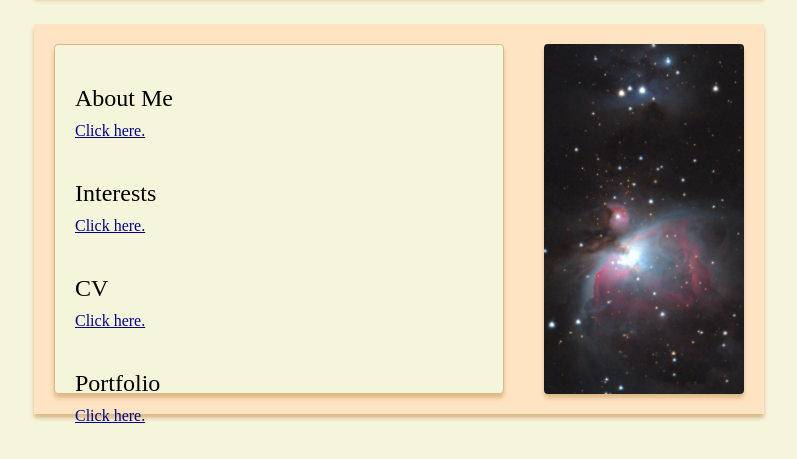
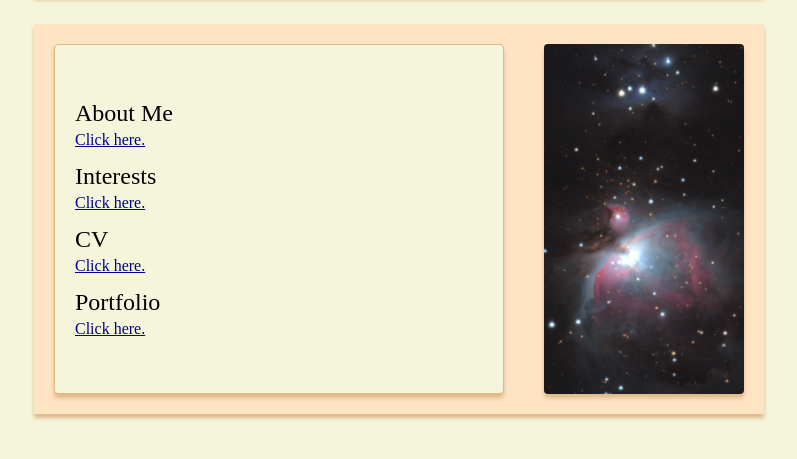
Before and after one commit to flaphybird/flaphybird.github.io, a plain HTML site: page index.html in a window 1280 px wide. Shown: the part 171-630 px from the top of the page, without its empty margins (241-1038 px from the left). Drawn offline with Linux system fonts and the light colour scheme.

Commit message:
Update my_site.css

```diff
--- a/my_site.css
+++ b/my_site.css
@@ -108,7 +108,10 @@ header h1 {
     width: auto;
     min-width: 0;
     height: 350px;
-    display: block;
+    box-sizing: border-box;
+    display: flex;
+    flex-direction: column;
+    justify-content: center;
     background-color: beige;
     padding: 20px;
     border: 1px solid burlywood;
@@ -129,7 +132,15 @@ header h1 {
 .link-grid {
     display: flex;
     flex-direction: column;
-    gap: 20px;
+    gap: 14px;
+}
+
+.home-link h2 {
+    margin: 0 0 4px 0;
+}
+
+.link {
+    margin: 0;
 }
 
 .home-link a {
```
